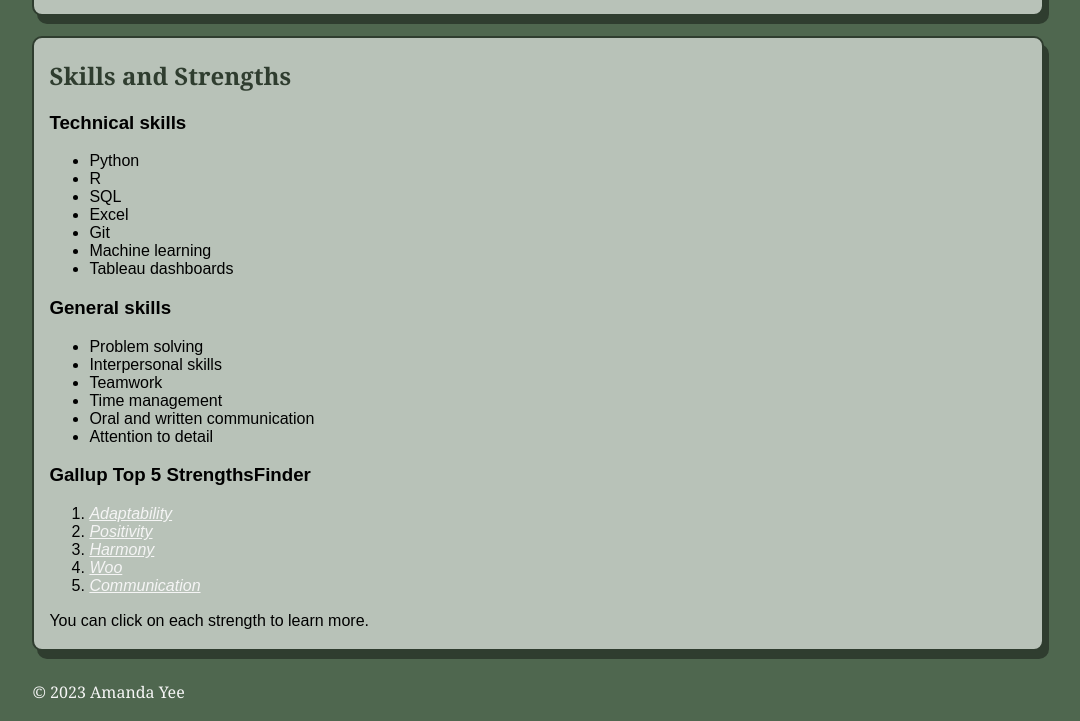
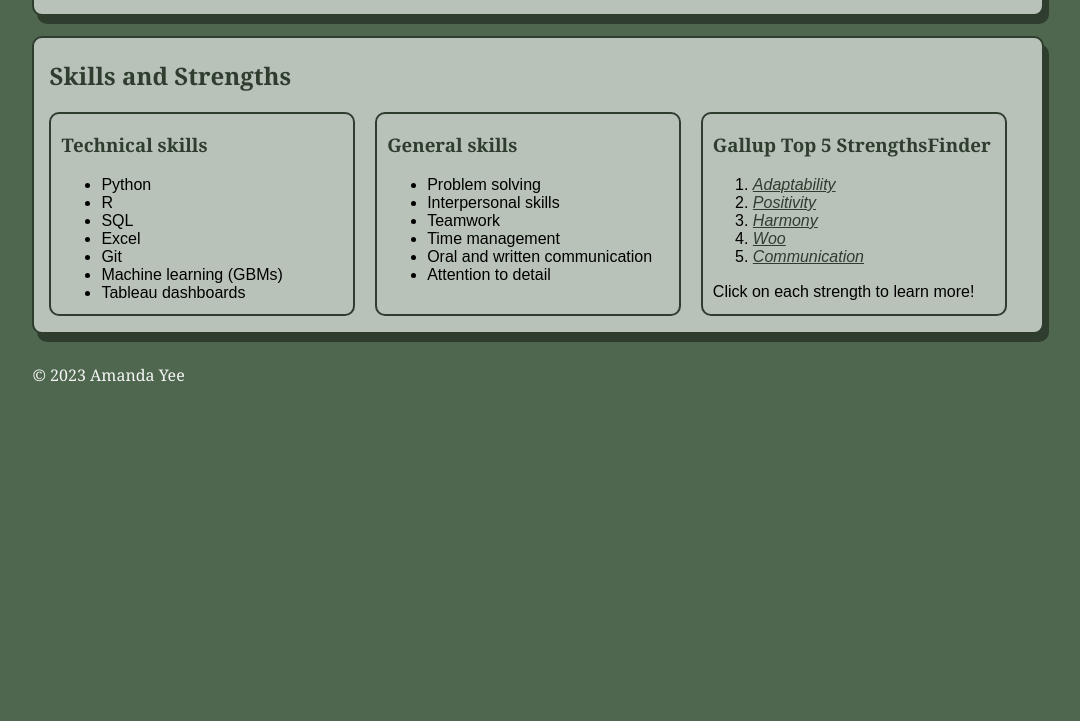
Before and after one commit to amanda-yee/amanda-yee.github.io, a plain HTML site: page work.html in a window 1280 px wide. Shown: the part 829-1550 px from the top of the page, without its empty margins (102-1182 px from the left). After the commit the page ends 1233 px from the top, so only its background shows below. Drawn offline with Linux system fonts and the light colour scheme.

Commit message:
add boxes around skills

```diff
--- a/css/style.css
+++ b/css/style.css
@@ -36,11 +36,6 @@ nav ul li {
 nav a {
     text-decoration: none;
     color: var(--white);
-}
-
-a {
-    text-decoration: underline;
-    color: var(--white);
     font-style: italic;
 }
 
@@ -56,19 +51,21 @@ section {
     font-family: Arial, Helvetica, sans-serif;
 }
 
-#audio-caption {
-    font-size: smaller;
+section h2, section h3 {
+    color: var(--dark-green);
+    font-family: Georgia, 'Times New Roman', Times, serif;
+}
+
+a {
+    text-decoration: underline;
+    color: var(--dark-green);
+    font-style: italic;
 }
 
 .media-container {
     padding: 0 10%;
     display: flex;
     justify-content: space-between;
-}
-
-h2 {
-    font-family: Georgia, 'Times New Roman', Times, serif;
-
 }
 
 .hobbies, .experience {
@@ -89,8 +86,9 @@ h2 {
     margin: 20px 10%;
 }
 
-section > h2, .hobbies a {
-    color: var(--dark-green)
+/*********** Audio file ***********/
+#audio-caption {
+    font-size: smaller;
 }
 
 /*********** Work experience ***********/
@@ -105,6 +103,20 @@ section > h2, .hobbies a {
 
 .experience ul {
     margin-top: 0;
+}
+
+.skills-container {
+    display: flex;
+    justify-content: space-between;
+}
+
+#tech-skills, #gen-skills, #strengths {
+    border: 2px solid var(--dark-green);
+    border-radius: 10px;
+    padding: 0 10px;
+    width: 400px;
+    height: 200px;
+    margin: 0 20px 15px 0;
 }
 
 /*********** Contact form ***********/
--- a/work.html
+++ b/work.html
@@ -81,6 +81,7 @@
         <section class="skills">
             <h2>Skills and Strengths</h2>
 
+            <div class="skills-container">
                 <div id="tech-skills">
                     <h3>Technical skills</h3>
                     <ul>
@@ -89,7 +90,7 @@
                         <li>SQL</li>
                         <li>Excel</li>
                         <li>Git</li>
-                    <li>Machine learning</li>
+                        <li>Machine learning (GBMs)</li>
                         <li>Tableau dashboards</li>
                     </ul>
                 </div>
@@ -116,7 +117,8 @@
                         <li><a href="https://www.gallup.com/cliftonstrengths/en/252185/communication-theme.aspx">Communication</a>
                         </li>
                     </ol>
-                <p>You can click on each strength to learn more.</p>
+                    <p>Click on each strength to learn more!</p>
+                </div>
             </div>
         </section>
     </main>
```
Lines whose indentation alone changed are shown as unchanged.
